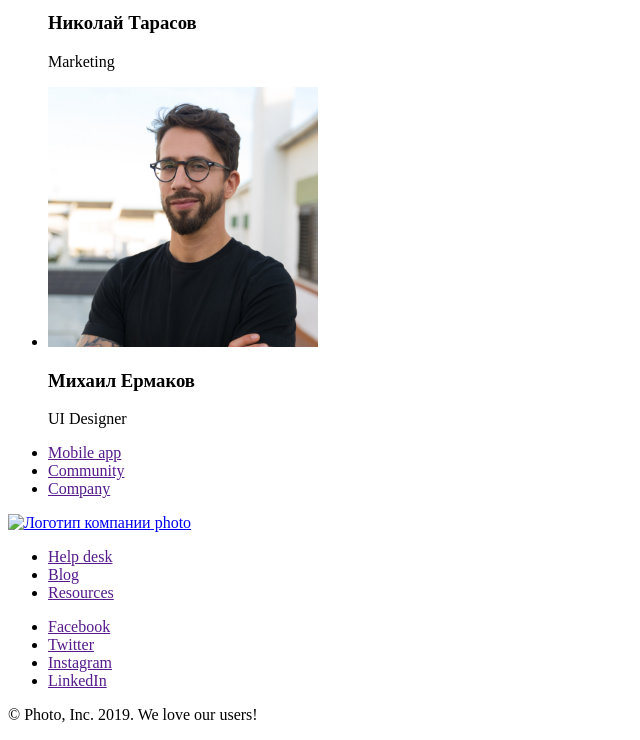
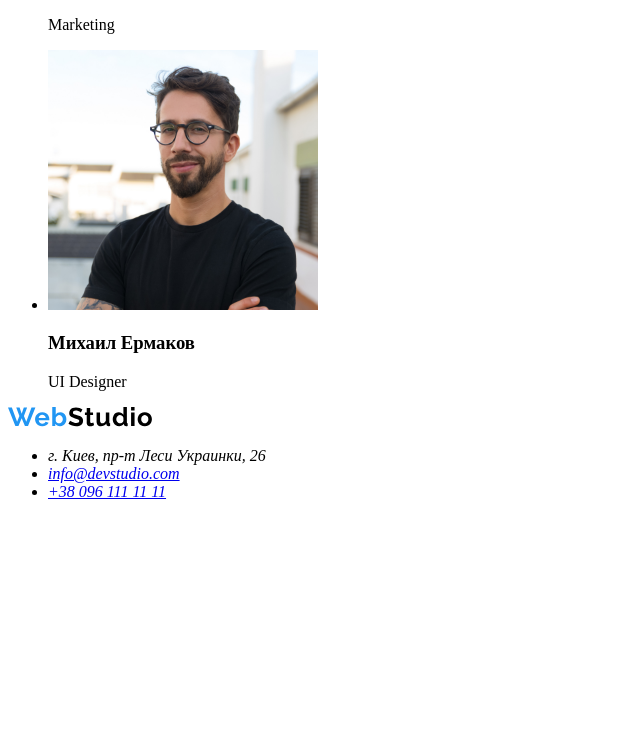
Before and after one commit to AleksandrNebesnyi/goit-markup-hw-01, a plain HTML site: page index.html in a window 1280 px wide. Shown: the part 2599-3339 px from the top of the page, without its empty margins (0-640 px from the left). After the commit the page ends 3116 px from the top, so only its background shows below. Drawn offline with Linux system fonts and the light colour scheme.

Commit message:
с футером без отредактированных фото

```diff
--- a/index.html
+++ b/index.html
@@ -81,24 +81,15 @@
             <ul>
                 <li>
                     <img src="./images/whatwedoing.jpg" alt="Что мы делаем" width="370" />
-                    <h3></h3>
-                    <p>
 
-                    </p>
                 </li>
                 <li>
                     <img src="./images/whatwedoing1.jpg" alt="Что мы делаем 1" width="370" />
-                    <h3></h3>
-                    <p>
 
-                    </p>
                 </li>
                 <li>
                     <img src="./images/whatwedoing2.jpg" alt="Что мы делаем 2" width="370" />
-                    <h3></h3>
-                    <p>
 
-                    </p>
                 </li>
             </ul>
         </section>
@@ -112,21 +103,21 @@
                 <li>
                     <a href=""><img src="./images/ourcommand1.jpg" alt="Игорь Демьяненко" width="270" /></a>
                     <h3>Игорь Демьяненко</h3>
-                    <p>Product Designer</p>
+                    <p lang="en">Product Designer</p>
                 </li>
                 <li>
                     <a href=""><img src="./images/ourcommand2.jpg" alt="Ольга Репина" width="270" /></a>
                     <h3>Ольга Репина</h3>
-                    <p>Frontend Developer</p>
+                    <p lang="en">Frontend Developer</p>
                 </li>
                 <li>
                     <a href=""><img src="./images/ourcommand3.jpg" alt="Николай Тарасов" width="270" /></a>
                     <h3>Николай Тарасов</h3>
-                    <p>Marketing</p>
+                    <p lang="en">Marketing</p>
                 </li><li>
                     <a href=""><img src="./images/ourcommand4.jpg" alt="Михаил Ермаков" width="270" /></a>
                     <h3>Михаил Ермаков</h3>
-                    <p>UI Designer</p>
+                    <p lang="en">UI Designer</p>
                 </li>
 
             </ul>
@@ -135,34 +126,24 @@
     </main>
     <!-- Футер -->
     <footer>
-        <ul>
-            <li><a href="">Mobile app</a></li>
-            <li><a href="">Community</a></li>
-            <li><a href="">Company</a></li>
-        </ul>
 
-        <a href="./index.html">
-            <img src="./images/logo.svg" alt="Логотип компании" />
-            photo
-        </a>
+        <div>
+            <a href="./index.html">
+            <img src="./images/WebStudio.svg" alt="Логотип компании" />
+            </a>
 
-        <ul>
-            <li><a href="">Help desk</a></li>
-            <li><a href="">Blog</a></li>
-            <li><a href="">Resources</a></li>
-        </ul>
+            <address>
+                <ul>
+                <li>г. Киев, пр-т Леси Украинки, 26</li>
+                <li><a href="mailto:info@devstudio.com">info@devstudio.com</a></li>
+                <li><a href="tell:+380961111111">+38 096 111 11 11</a></li>
+                </ul>
+            </address>
 
-        <ul>
-            <li><a href="" aria-label="Ссылка на Facebook">Facebook</a></li>
-            <li><a href="" aria-label="Ссылка на Twitter">Twitter</a></li>
-            <li><a href="" aria-label="Ссылка на Instagram">Instagram</a></li>
-            <li><a href="" aria-label="Ссылка на LinkedIn">LinkedIn</a></li>
-        </ul>
+        </div>
 
-        <p>
-            &#169; Photo, Inc. 2019. We love our users!
-        </p>
     </footer>
+
     </body>
 
     </html>
```
